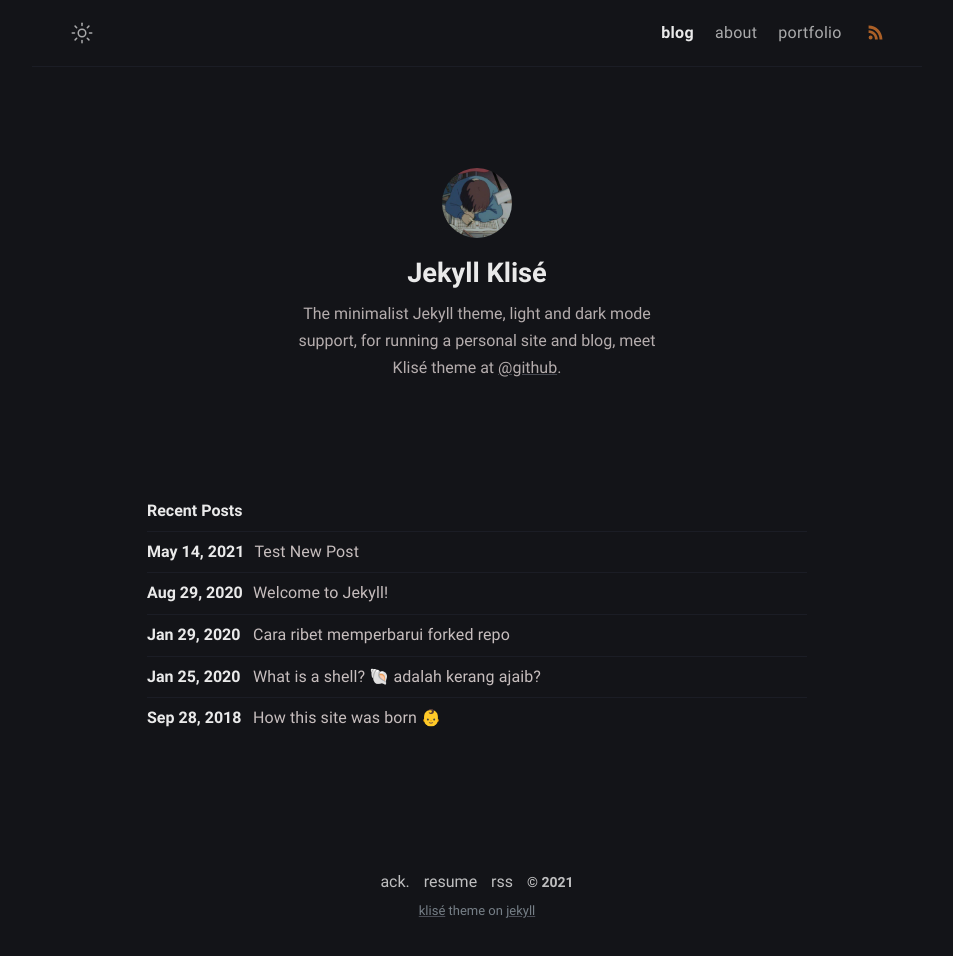
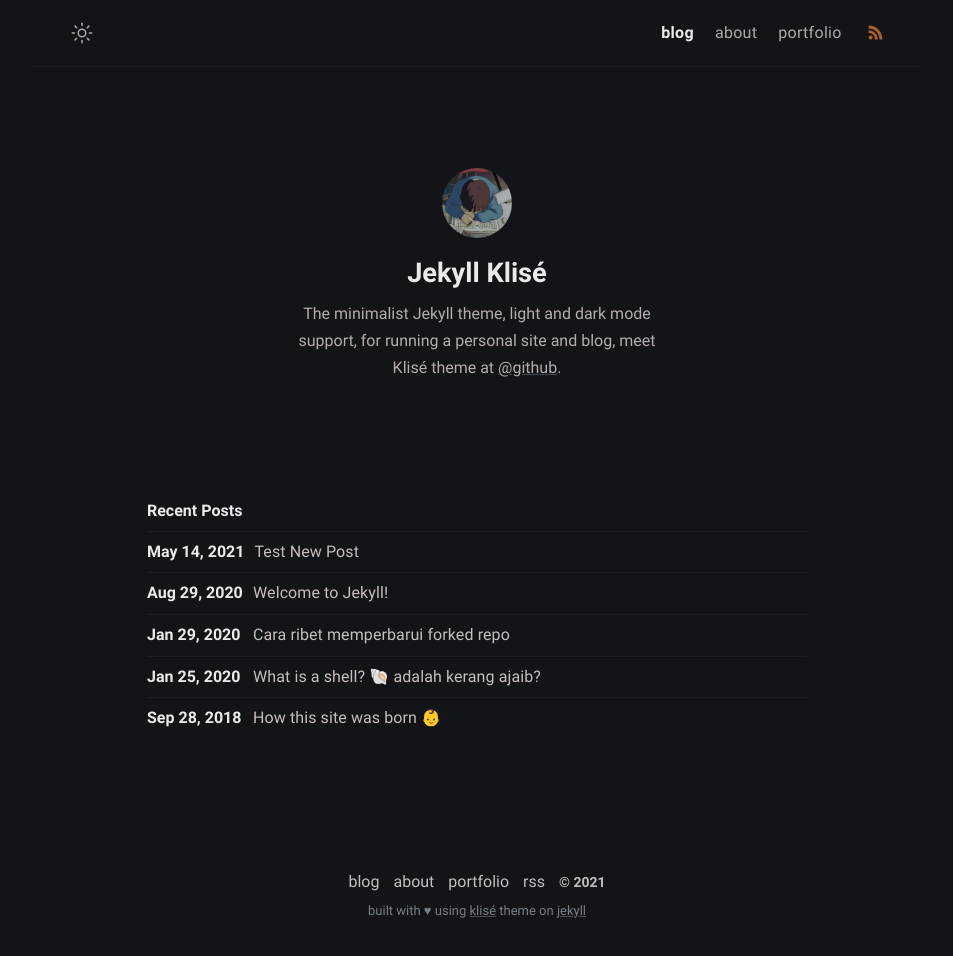
Before and after one commit to enoralecuyer/jellynotes, a Jekyll site: the page built from index.md, in a window 1280 px wide. Shown: the whole page, without its empty margins (163-1116 px from the left). Built offline with Jekyll 4.4.1, drawn with Linux system fonts in a browser that asks for light colours.

Commit message:
reconfigured the footer

```diff
--- a/_includes/footer.html
+++ b/_includes/footer.html
@@ -1,15 +1,17 @@
 <footer class="footer">
-  <a class="footer_item" href="/thanks">ack.</a>
-  <a class="footer_item" href="javascript::void(0)">resume</a>
+  <a class="footer_item" href="/blog">blog</a>
+  <a class="footer_item" href="/about">about</a>
+  <a class="footer_item" href="https://www.enoralecuyer.com">portfolio</a>
   <a class="footer_item" href="/feed.xml">rss</a>
   <span class="footer_item">&copy; {{ site.time | date: "%Y" }}</span>
   <small class="footer_copyright">
     <!-- Klisé Theme: https://github.com/piharpi/jekyll-klise -->
+    built with ♥ using
     <a
       href="https://github.com/piharpi/jekyll-klise"
       target="_blank"
       rel="noreferrer noopener"
-      >klisé</a
+      > klisé</a
     >
     theme on
     <a href="https://jekyllrb.com" target="_blank" rel="noreferrer noopener"
```
